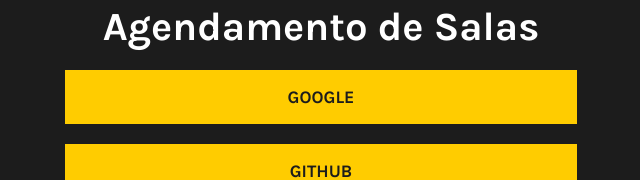
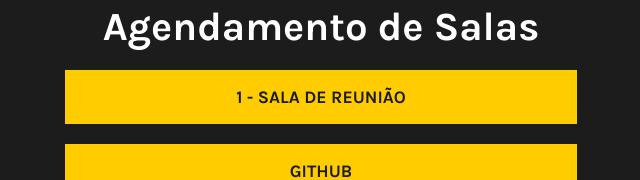
Before and after one commit to 3reis/agendamentodesalas, a plain HTML site: page index.html in a window 1280 px wide. Shown: the part 207-387 px from the top of the page, without its empty margins (319-959 px from the left). Drawn offline with Linux system fonts and the light colour scheme.

Commit message:
Update index.html

```diff
--- a/index.html
+++ b/index.html
@@ -12,7 +12,7 @@
     <div class="link-tree">
         <img src="img/logo.jpeg" alt="Igreja Cristã Mundial">
         <h1>Agendamento de Salas</h1>
-        <a href="http://www.google.com">Google</a>
+        <a href="https://calendar.app.google/eQMM7f1b6kaocQvPA">1 - Sala de Reunião</a>
         <a href="http://www.github.com" >github</a>
         <a href="http://www.youtube.com" >youtube</a>
     </div>
```
